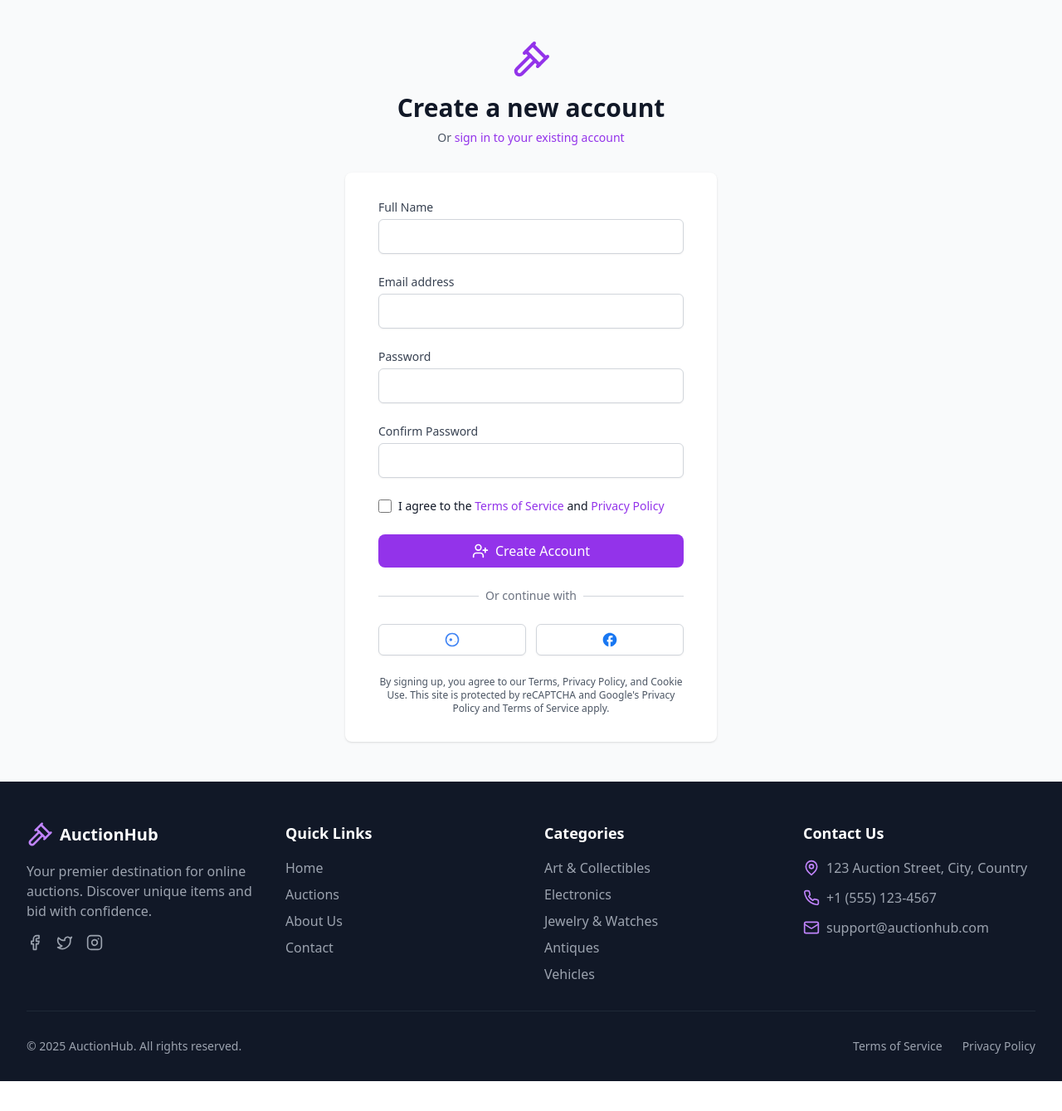
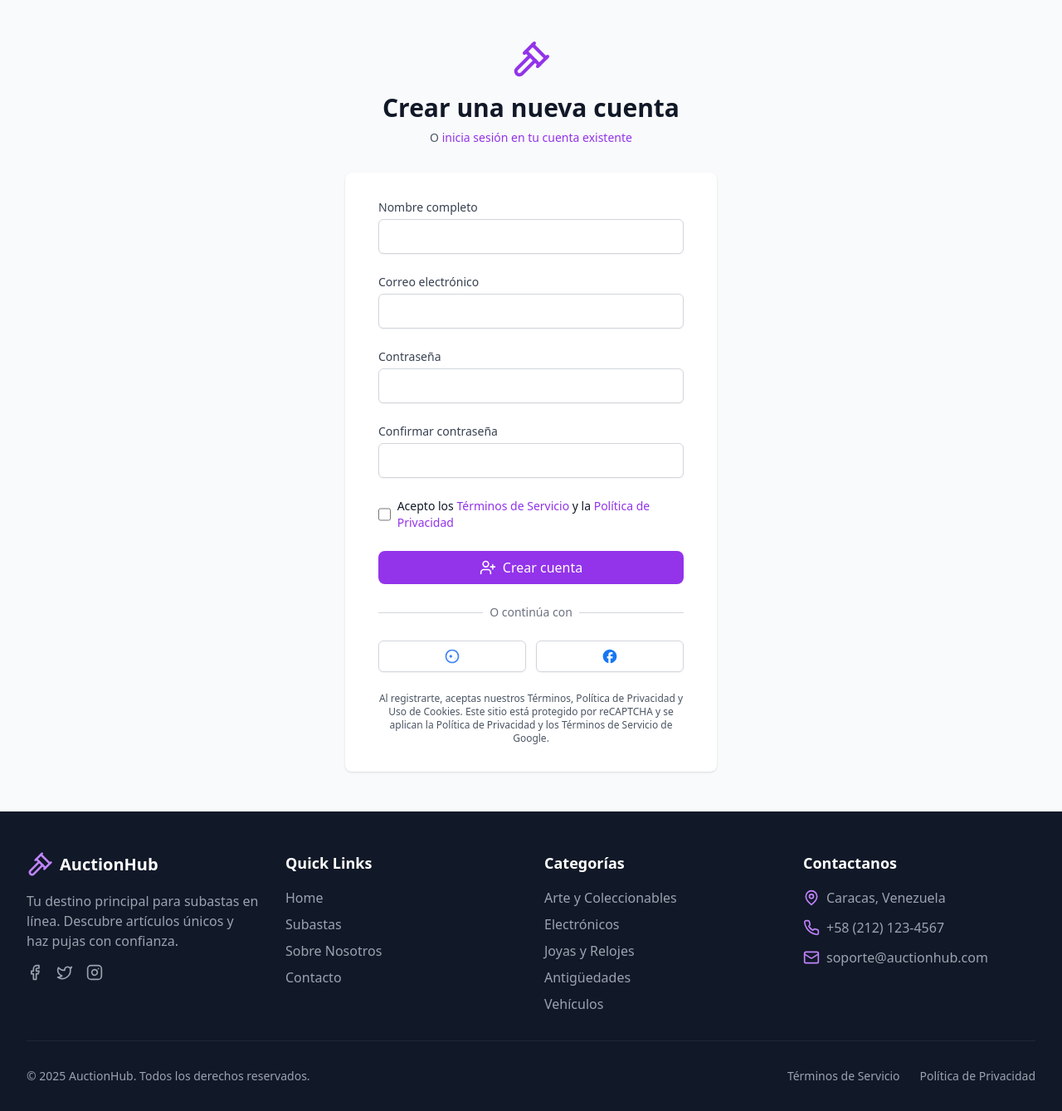
Before and after one commit to dan25g/ds-template, a React (Vite) app: page /register in a window 1280 px wide. Shown: the whole page at 83% size. Before the commit the page ends 1303 px from the top, so only its background shows below. Built offline with nearby package versions, Linux system fonts and the light colour scheme.

Commit message:
fix spanish

```diff
--- a/index.html
+++ b/index.html
@@ -2,10 +2,10 @@
 <html lang="en">
   <head>
     <meta charset="UTF-8" />
-    <link rel="icon" type="image/svg+xml" href="/vite.svg" />
+    <link rel="icon" href="./src/favicon.ico" />
     <meta name="viewport" content="width=device-width, initial-scale=1.0" />
-    <title>AuctionHub - Online Auction Platform</title>
-    <meta name="description" content="Discover and bid on unique items with AuctionHub, your premier online auction platform." />
+    <title>AuctionHub - Subastas en Línea</title>
+    <meta name="description" content="Descubre y haz pujas en artículos únicos con AuctionHub, tu plataforma de subastas en línea principal." />
   </head>
   <body>
     <div id="root"></div>
--- a/src/components/layout/Footer.tsx
+++ b/src/components/layout/Footer.tsx
@@ -14,7 +14,7 @@ const Footer: React.FC = () => {
               <span className="ml-2 text-xl font-semibold">AuctionHub</span>
             </div>
             <p className="text-gray-400 mb-4">
-              Your premier destination for online auctions. Discover unique items and bid with confidence.
+              Tu destino principal para subastas en línea. Descubre artículos únicos y haz pujas con confianza.
             </p>
             <div className="flex space-x-4">
               <a href="#" className="text-gray-400 hover:text-white transition-colors">
@@ -37,54 +37,54 @@ const Footer: React.FC = () => {
                 <Link to="/" className="text-gray-400 hover:text-white transition-colors">Home</Link>
               </li>
               <li>
-                <Link to="/auctions" className="text-gray-400 hover:text-white transition-colors">Auctions</Link>
+                <Link to="/auctions" className="text-gray-400 hover:text-white transition-colors">Subastas</Link>
               </li>
               <li>
-                <Link to="/about" className="text-gray-400 hover:text-white transition-colors">About Us</Link>
+                <Link to="/about" className="text-gray-400 hover:text-white transition-colors">Sobre Nosotros</Link>
               </li>
               <li>
-                <Link to="/contact" className="text-gray-400 hover:text-white transition-colors">Contact</Link>
+                <Link to="/contact" className="text-gray-400 hover:text-white transition-colors">Contacto</Link>
               </li>
             </ul>
           </div>
 
           {/* Categories */}
           <div>
-            <h3 className="text-lg font-semibold mb-4">Categories</h3>
+            <h3 className="text-lg font-semibold mb-4">Categorías</h3>
             <ul className="space-y-2">
               <li>
-                <a href="#" className="text-gray-400 hover:text-white transition-colors">Art & Collectibles</a>
+                <a href="#" className="text-gray-400 hover:text-white transition-colors">Arte y Coleccionables</a>
               </li>
               <li>
-                <a href="#" className="text-gray-400 hover:text-white transition-colors">Electronics</a>
+                <a href="#" className="text-gray-400 hover:text-white transition-colors">Electrónicos</a>
               </li>
               <li>
-                <a href="#" className="text-gray-400 hover:text-white transition-colors">Jewelry & Watches</a>
+                <a href="#" className="text-gray-400 hover:text-white transition-colors">Joyas y Relojes</a>
               </li>
               <li>
-                <a href="#" className="text-gray-400 hover:text-white transition-colors">Antiques</a>
+                <a href="#" className="text-gray-400 hover:text-white transition-colors">Antigüedades</a>
               </li>
               <li>
-                <a href="#" className="text-gray-400 hover:text-white transition-colors">Vehicles</a>
+                <a href="#" className="text-gray-400 hover:text-white transition-colors">Vehículos</a>
               </li>
             </ul>
           </div>
 
           {/* Contact Info */}
           <div>
-            <h3 className="text-lg font-semibold mb-4">Contact Us</h3>
+            <h3 className="text-lg font-semibold mb-4">Contactanos</h3>
             <ul className="space-y-3">
               <li className="flex items-start">
                 <MapPin className="h-5 w-5 text-purple-400 mr-2 mt-0.5" />
-                <span className="text-gray-400">123 Auction Street, City, Country</span>
+                <span className="text-gray-400">Caracas, Venezuela</span>
               </li>
               <li className="flex items-center">
                 <Phone className="h-5 w-5 text-purple-400 mr-2" />
-                <span className="text-gray-400">+1 (555) 123-4567</span>
+                <span className="text-gray-400">+58 (212) 123-4567</span>
               </li>
               <li className="flex items-center">
                 <Mail className="h-5 w-5 text-purple-400 mr-2" />
-                <span className="text-gray-400">support@auctionhub.com</span>
+                <span className="text-gray-400">soporte@auctionhub.com</span>
               </li>
             </ul>
           </div>
@@ -93,14 +93,14 @@ const Footer: React.FC = () => {
         <div className="border-t border-gray-800 mt-8 pt-8">
           <div className="flex flex-col md:flex-row justify-between items-center">
             <p className="text-gray-400 text-sm">
-              &copy; {new Date().getFullYear()} AuctionHub. All rights reserved.
+              &copy; {new Date().getFullYear()} AuctionHub. Todos los derechos reservados.
             </p>
             <div className="mt-4 md:mt-0 flex space-x-6">
               <Link to="/terms" className="text-gray-400 hover:text-white text-sm transition-colors">
-                Terms of Service
+                Términos de Servicio
               </Link>
               <Link to="/privacy" className="text-gray-400 hover:text-white text-sm transition-colors">
-                Privacy Policy
+                Política de Privacidad
               </Link>
             </div>
           </div>
--- a/src/pages/ForgotPasswordPage.tsx
+++ b/src/pages/ForgotPasswordPage.tsx
@@ -14,9 +14,10 @@ const ForgotPasswordPage = () => {
 
     try {
       // TODO: Implement password reset logic
-      setMessage('If an account exists with this email, you will receive password reset instructions.');
-    } catch (error) {
-      setMessage('An error occurred. Please try again later.');
+      setMessage('Si existe una cuenta con este correo electrónico, recibirás instrucciones para restablecer tu contraseña.');
+    } catch (e) {
+      setMessage('Ocurrió un error. Por favor, inténtalo de nuevo más tarde.');
+      console.error(e);
     } finally {
       setIsSubmitting(false);
     }
@@ -29,12 +30,12 @@ const ForgotPasswordPage = () => {
           <Mail className="h-12 w-12 text-indigo-600" />
         </div>
         <h2 className="mt-6 text-center text-3xl font-extrabold text-gray-900">
-          Reset your password
+          Restablece tu contraseña
         </h2>
         <p className="mt-2 text-center text-sm text-gray-600">
-          Or{' '}
+          O{' '}
           <Link to="/login" className="font-medium text-indigo-600 hover:text-indigo-500">
-            sign in to your account
+            inicia sesión en tu cuenta
           </Link>
         </p>
       </div>
@@ -44,7 +45,7 @@ const ForgotPasswordPage = () => {
           <form className="space-y-6" onSubmit={handleSubmit}>
             <div>
               <label htmlFor="email" className="block text-sm font-medium text-gray-700">
-                Email address
+                Correo electrónico
               </label>
               <div className="mt-1">
                 <input
@@ -56,7 +57,7 @@ const ForgotPasswordPage = () => {
                   value={email}
                   onChange={(e) => setEmail(e.target.value)}
                   className="appearance-none block w-full px-3 py-2 border border-gray-300 rounded-md shadow-sm placeholder-gray-400 focus:outline-none focus:ring-indigo-500 focus:border-indigo-500 sm:text-sm"
-                  placeholder="Enter your email"
+                  placeholder="Ingresa tu correo electrónico"
                 />
               </div>
             </div>
@@ -73,7 +74,7 @@ const ForgotPasswordPage = () => {
                 disabled={isSubmitting}
                 className="w-full flex justify-center py-2 px-4 border border-transparent rounded-md shadow-sm text-sm font-medium text-white bg-indigo-600 hover:bg-indigo-700 focus:outline-none focus:ring-2 focus:ring-offset-2 focus:ring-indigo-500 disabled:opacity-50 disabled:cursor-not-allowed"
               >
-                {isSubmitting ? 'Sending...' : 'Send reset instructions'}
+                {isSubmitting ? 'Enviando...' : 'Enviar instrucciones de restablecimiento'}
               </button>
             </div>
           </form>
--- a/src/pages/LoginPage.tsx
+++ b/src/pages/LoginPage.tsx
@@ -28,18 +28,18 @@ const LoginPage: React.FC = () => {
     let isValid = true;
 
     if (!email.trim()) {
-      newErrors.email = 'Email is required';
+      newErrors.email = 'El correo electrónico es requerido';
       isValid = false;
     } else if (!/\S+@\S+\.\S+/.test(email)) {
-      newErrors.email = 'Email is invalid';
+      newErrors.email = 'El correo electrónico no es válido';
       isValid = false;
     }
 
     if (!password) {
-      newErrors.password = 'Password is required';
+      newErrors.password = 'La contraseña es requerida';
       isValid = false;
     } else if (password.length < 6) {
-      newErrors.password = 'Password must be at least 6 characters';
+      newErrors.password = 'La contraseña debe tener al menos 6 caracteres';
       isValid = false;
     }
 
@@ -61,13 +61,13 @@ const LoginPage: React.FC = () => {
         navigate(fromLocation, { replace: true });
       } else {
         setErrors({
-          general: 'Invalid email or password',
+          general: 'Correo electrónico o contraseña inválidos',
         });
       }
     } catch (error) {
-      console.error('Login error:', error);
+      console.error('Error de inicio de sesión:', error);
       setErrors({
-        general: 'An error occurred during login. Please try again.',
+        general: 'Ocurrió un error durante el inicio de sesión. Por favor, inténtalo de nuevo.',
       });
     }
   };
@@ -80,12 +80,12 @@ const LoginPage: React.FC = () => {
             <Gavel className="h-12 w-12 text-purple-600" />
           </div>
           <h2 className="mt-4 text-center text-3xl font-extrabold text-gray-900">
-            Sign in to your account
+            Inicia sesión en tu cuenta
           </h2>
           <p className="mt-2 text-center text-sm text-gray-600">
-            Or{' '}
+            O{' '}
             <Link to="/register" className="font-medium text-purple-600 hover:text-purple-500">
-              create a new account
+              crea una nueva cuenta
             </Link>
           </p>
         </div>
@@ -100,7 +100,7 @@ const LoginPage: React.FC = () => {
 
             <form className="space-y-6" onSubmit={handleSubmit}>
               <Input
-                label="Email address"
+                label="Correo electrónico"
                 id="email"
                 name="email"
                 type="email"
@@ -112,7 +112,7 @@ const LoginPage: React.FC = () => {
               />
 
               <Input
-                label="Password"
+                label="Contraseña"
                 id="password"
                 name="password"
                 type="password"
@@ -132,13 +132,13 @@ const LoginPage: React.FC = () => {
                     className="h-4 w-4 text-purple-600 focus:ring-purple-500 border-gray-300 rounded"
                   />
                   <label htmlFor="remember-me" className="ml-2 block text-sm text-gray-900">
-                    Remember me
+                    Recordarme
                   </label>
                 </div>
 
                 <div className="text-sm">
                   <a href="#" className="font-medium text-purple-600 hover:text-purple-500">
-                    Forgot your password?
+                    ¿Olvidaste tu contraseña?
                   </a>
                 </div>
               </div>
@@ -151,7 +151,7 @@ const LoginPage: React.FC = () => {
                 className="flex items-center justify-center"
               >
                 <LogIn className="h-5 w-5 mr-2" />
-                Sign in
+                Iniciar sesión
               </Button>
             </form>
 
@@ -161,7 +161,7 @@ const LoginPage: React.FC = () => {
                   <div className="w-full border-t border-gray-300" />
                 </div>
                 <div className="relative flex justify-center text-sm">
-                  <span className="px-2 bg-white text-gray-500">Or continue with</span>
+                  <span className="px-2 bg-white text-gray-500">O continúa con</span>
                 </div>
               </div>
 
--- a/src/pages/RegisterPage.tsx
+++ b/src/pages/RegisterPage.tsx
@@ -31,28 +31,28 @@ const RegisterPage: React.FC = () => {
     let isValid = true;
 
     if (!formData.name.trim()) {
-      newErrors.name = 'Name is required';
+      newErrors.name = 'El nombre es requerido';
       isValid = false;
     }
 
     if (!formData.email.trim()) {
-      newErrors.email = 'Email is required';
+      newErrors.email = 'El correo electrónico es requerido';
       isValid = false;
     } else if (!/\S+@\S+\.\S+/.test(formData.email)) {
-      newErrors.email = 'Email is invalid';
+      newErrors.email = 'El correo electrónico no es válido';
       isValid = false;
     }
 
     if (!formData.password) {
-      newErrors.password = 'Password is required';
+      newErrors.password = 'La contraseña es requerida';
       isValid = false;
     } else if (formData.password.length < 6) {
-      newErrors.password = 'Password must be at least 6 characters';
+      newErrors.password = 'La contraseña debe tener al menos 6 caracteres';
       isValid = false;
     }
 
     if (formData.password !== formData.confirmPassword) {
-      newErrors.confirmPassword = 'Passwords do not match';
+      newErrors.confirmPassword = 'Las contraseñas no coinciden';
       isValid = false;
     }
 
@@ -74,13 +74,13 @@ const RegisterPage: React.FC = () => {
         navigate('/');
       } else {
         setErrors({
-          general: 'Registration failed. Please try again.',
+          general: 'El registro falló. Por favor, inténtalo de nuevo.',
         });
       }
     } catch (error) {
-      console.error('Registration error:', error);
+      console.error('Error de registro:', error);
       setErrors({
-        general: 'An error occurred during registration. Please try again.',
+        general: 'Ocurrió un error durante el registro. Por favor, inténtalo de nuevo.',
       });
     }
   };
@@ -93,12 +93,12 @@ const RegisterPage: React.FC = () => {
             <Gavel className="h-12 w-12 text-purple-600" />
           </div>
           <h2 className="mt-4 text-center text-3xl font-extrabold text-gray-900">
-            Create a new account
+            Crear una nueva cuenta
           </h2>
           <p className="mt-2 text-center text-sm text-gray-600">
-            Or{' '}
+            O{' '}
             <Link to="/login" className="font-medium text-purple-600 hover:text-purple-500">
-              sign in to your existing account
+              inicia sesión en tu cuenta existente
             </Link>
           </p>
         </div>
@@ -113,7 +113,7 @@ const RegisterPage: React.FC = () => {
 
             <form className="space-y-6" onSubmit={handleSubmit}>
               <Input
-                label="Full Name"
+                label="Nombre completo"
                 id="name"
                 name="name"
                 type="text"
@@ -125,7 +125,7 @@ const RegisterPage: React.FC = () => {
               />
 
               <Input
-                label="Email address"
+                label="Correo electrónico"
                 id="email"
                 name="email"
                 type="email"
@@ -137,7 +137,7 @@ const RegisterPage: React.FC = () => {
               />
 
               <Input
-                label="Password"
+                label="Contraseña"
                 id="password"
                 name="password"
                 type="password"
@@ -149,7 +149,7 @@ const RegisterPage: React.FC = () => {
               />
 
               <Input
-                label="Confirm Password"
+                label="Confirmar contraseña"
                 id="confirmPassword"
                 name="confirmPassword"
                 type="password"
@@ -169,13 +169,13 @@ const RegisterPage: React.FC = () => {
                   className="h-4 w-4 text-purple-600 focus:ring-purple-500 border-gray-300 rounded"
                 />
                 <label htmlFor="terms" className="ml-2 block text-sm text-gray-900">
-                  I agree to the{' '}
+                  Acepto los{' '}
                   <a href="#" className="font-medium text-purple-600 hover:text-purple-500">
-                    Terms of Service
+                    Términos de Servicio
                   </a>{' '}
-                  and{' '}
+                  y la{' '}
                   <a href="#" className="font-medium text-purple-600 hover:text-purple-500">
-                    Privacy Policy
+                    Política de Privacidad
                   </a>
                 </label>
               </div>
@@ -188,7 +188,7 @@ const RegisterPage: React.FC = () => {
                 className="flex items-center justify-center"
               >
                 <UserPlus className="h-5 w-5 mr-2" />
-                Create Account
+                Crear cuenta
               </Button>
             </form>
 
@@ -198,7 +198,7 @@ const RegisterPage: React.FC = () => {
                   <div className="w-full border-t border-gray-300" />
                 </div>
                 <div className="relative flex justify-center text-sm">
-                  <span className="px-2 bg-white text-gray-500">Or continue with</span>
+                  <span className="px-2 bg-white text-gray-500">O continúa con</span>
                 </div>
               </div>
 
@@ -222,8 +222,8 @@ const RegisterPage: React.FC = () => {
               </div>
 
               <p className="mt-6 text-xs text-center text-gray-600">
-                By signing up, you agree to our Terms, Privacy Policy, and Cookie Use.
-                This site is protected by reCAPTCHA and Google's Privacy Policy and Terms of Service apply.
+                Al registrarte, aceptas nuestros Términos, Política de Privacidad y Uso de Cookies.
+                Este sitio está protegido por reCAPTCHA y se aplican la Política de Privacidad y los Términos de Servicio de Google.
               </p>
             </div>
           </div>
```
Also changed, not shown: src/components/layout/Header.tsx (+5 -5 lines), src/pages/HomePage.tsx (+23 -23 lines), 1 other file (tests, documents, lock files or other folders).
